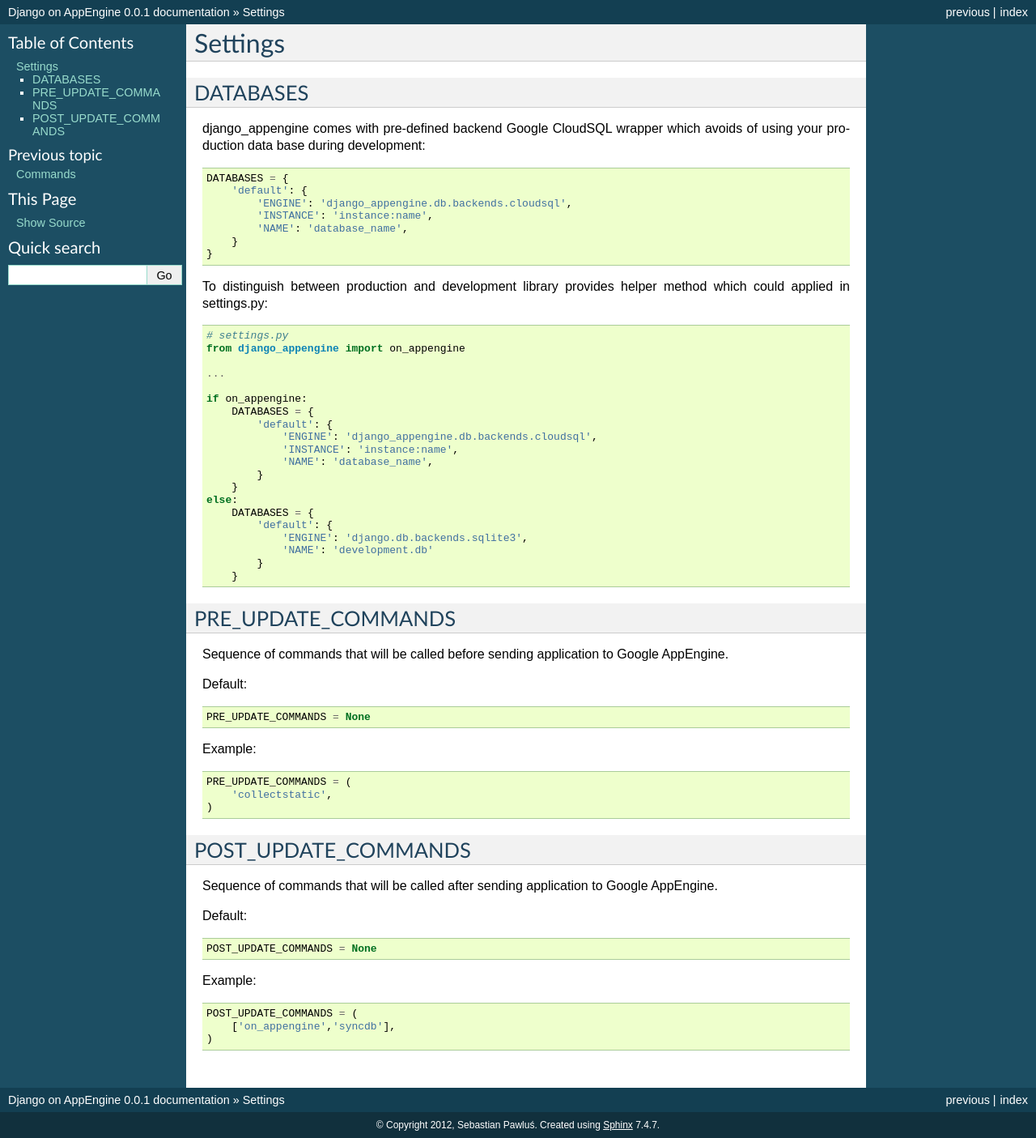
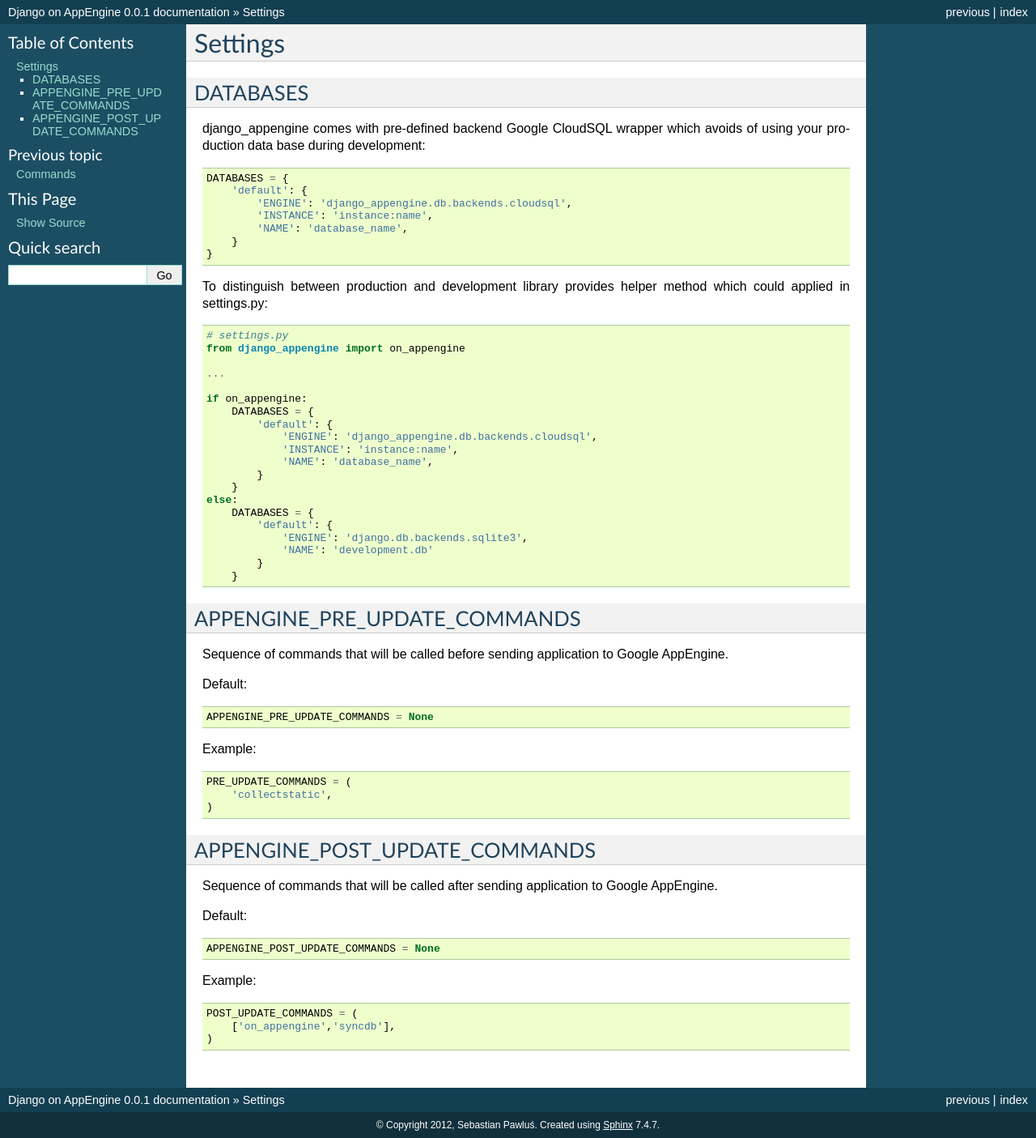
Before and after one commit to xando/django-rocket-engine, a Sphinx documentation site: the page built from docs/settings.rst, in a window 1280 px wide. Shown: the whole page at 81% size. Built offline with Sphinx 7.4.7, drawn with Linux system fonts in a browser that asks for light colours.

Commit message:
settings renamed

```diff
--- a/docs/commands.rst
+++ b/docs/commands.rst
@@ -17,7 +17,7 @@
 
 Calling  this  command  will  send  your code  on  remote  AppEngine
 instance.   This   option   comes   with  support   by   two   settings:
-PRE_UPDATE_COMMANDS nad POST_UPDATE_COMMANDS, see :doc:`../settings`.
+APPENGINE_PRE_UPDATE_COMMANDS nad APPENGINE_POST_UPDATE_COMMANDS, see :doc:`../settings`.
 
 
 on_appengine
--- a/docs/settings.rst
+++ b/docs/settings.rst
@@ -38,14 +38,14 @@
             }
         }
 
-PRE_UPDATE_COMMANDS
--------------------
+APPENGINE_PRE_UPDATE_COMMANDS
+-----------------------------
 
 Sequence of commands that will be called before sending application to Google AppEngine.
 
 Default::
 
-    PRE_UPDATE_COMMANDS = None
+    APPENGINE_PRE_UPDATE_COMMANDS = None
 
 Example::
 
@@ -53,15 +53,15 @@
         'collectstatic',
     )
 
-POST_UPDATE_COMMANDS
---------------------
+APPENGINE_POST_UPDATE_COMMANDS
+------------------------------
 
 
 Sequence of commands that will be called after sending application to Google AppEngine.
 
 Default::
 
-    POST_UPDATE_COMMANDS = None
+    APPENGINE_POST_UPDATE_COMMANDS = None
 
 Example::
 
--- a/storage.py
+++ b/storage.py
@@ -173,9 +173,9 @@
 class CloudStorage(Storage):
     def __init__(self, location=None, base_url=None):
         try:
-            bucket_name = settings.ROCKET_BUCKET
+            bucket_name = settings.APPENGINE_BUCKET
         except AttributeError:
-            raise ImproperlyConfigured("ROCKET_BUCKET option not set in settings.py")
+            raise ImproperlyConfigured("APPENGINE_BUCKET option not set in settings.py")
 
         self.base_url = "//%s.commondatastorage.googleapis.com/" % bucket_name
         self.location = '/gs/%s/' % bucket_name
```
Also changed, not shown: 1 other file.
